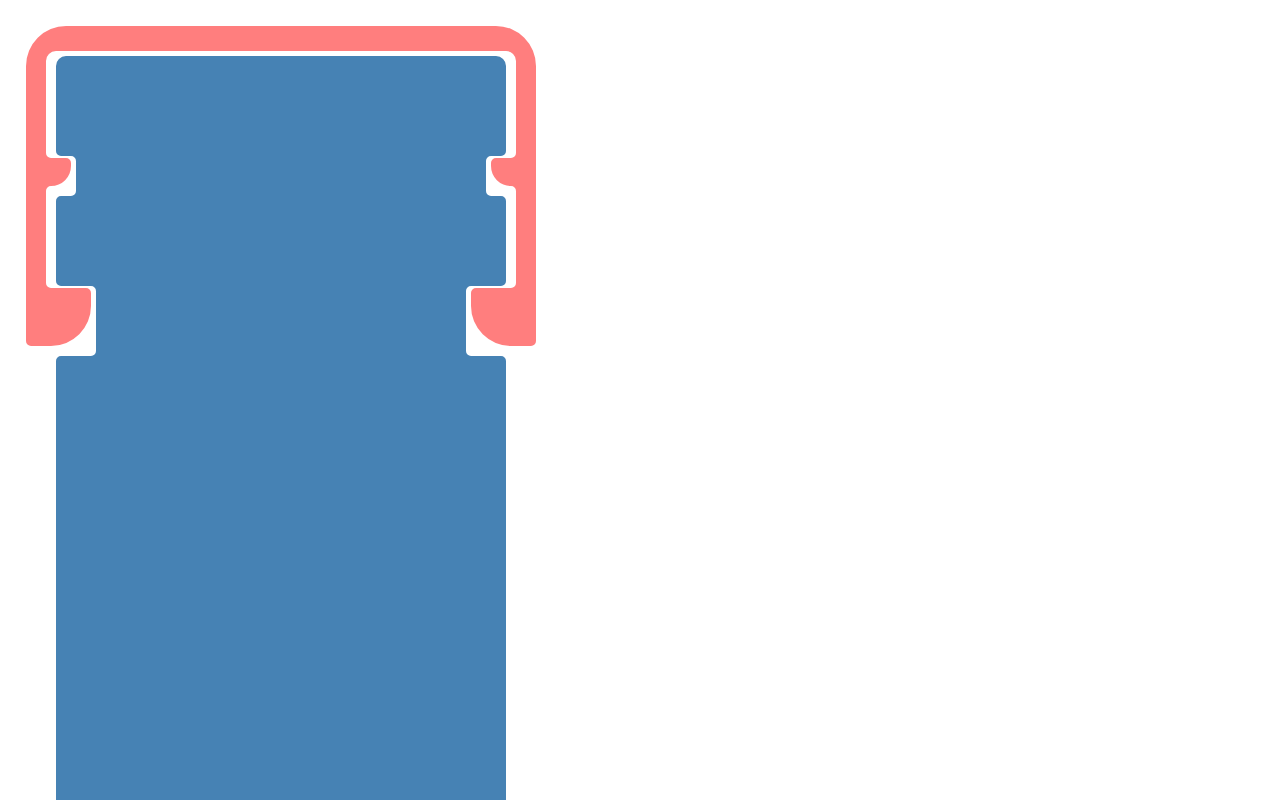
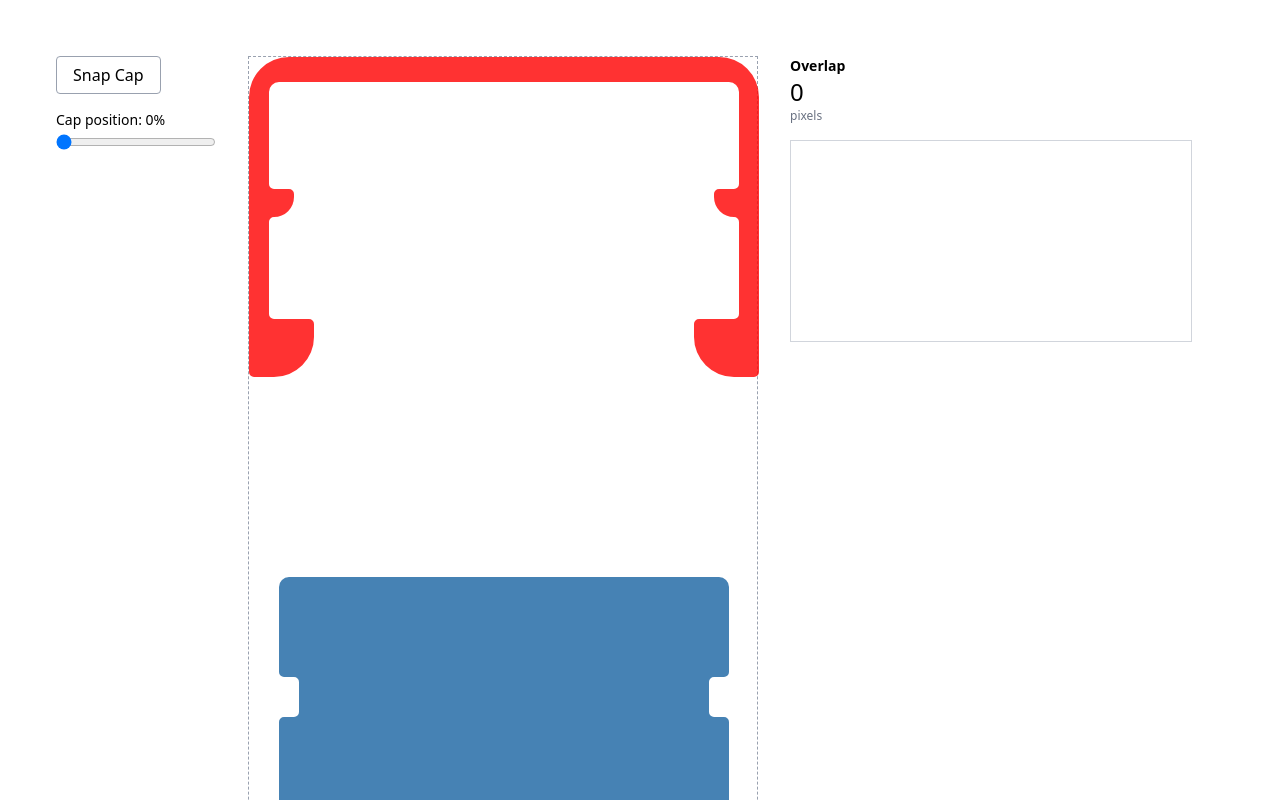
Before and after one commit to jborch/machine-simulator, an Angular app in the folder frontend/: page / in a window 1280 px wide. Shown: the top 800 px of the page. Built offline with nearby package versions, Linux system fonts and the light colour scheme.

Commit message:
Overlay + graph

```diff
--- /dev/null
+++ b/frontend/src/app/simulator/overlap-graph/overlap-graph.component.ts
@@ -0,0 +1,80 @@
+import {
+  ChangeDetectionStrategy,
+  Component,
+  effect,
+  ElementRef,
+  input,
+  viewChild,
+} from '@angular/core';
+
+@Component({
+  selector: 'app-overlap-graph',
+  standalone: true,
+  changeDetection: ChangeDetectionStrategy.OnPush,
+  template: `<canvas #canvas [width]="WIDTH" [height]="HEIGHT" class="border border-gray-300"></canvas>`,
+})
+export class OverlapGraphComponent {
+  readonly WIDTH = 400;
+  readonly HEIGHT = 200;
+  readonly PADDING = 20;
+
+  dataPoints = input<number[]>([]);
+
+  private canvas = viewChild.required<ElementRef<HTMLCanvasElement>>('canvas');
+
+  constructor() {
+    effect(() => {
+      this.draw(this.dataPoints());
+    });
+  }
+
+  private draw(points: number[]) {
+    const canvas = this.canvas().nativeElement;
+    const ctx = canvas.getContext('2d')!;
+    const w = this.WIDTH;
+    const h = this.HEIGHT;
+    const p = this.PADDING;
+
+    ctx.clearRect(0, 0, w, h);
+
+    // Draw axes
+    ctx.strokeStyle = '#999';
+    ctx.lineWidth = 1;
+    ctx.beginPath();
+    ctx.moveTo(p, p);
+    ctx.lineTo(p, h - p);
+    ctx.lineTo(w - p, h - p);
+    ctx.stroke();
+
+    if (points.length < 2) return;
+
+    const maxVal = Math.max(...points, 1);
+    const graphW = w - 2 * p;
+    const graphH = h - 2 * p;
+
+    // Draw line
+    ctx.strokeStyle = 'steelblue';
+    ctx.lineWidth = 2;
+    ctx.beginPath();
+
+    for (let i = 0; i < points.length; i++) {
+      const x = p + (i / (points.length - 1)) * graphW;
+      const y = h - p - (points[i] / maxVal) * graphH;
+
+      if (i === 0) {
+        ctx.moveTo(x, y);
+      } else {
+        ctx.lineTo(x, y);
+      }
+    }
+
+    ctx.stroke();
+
+    // Draw max label
+    ctx.fillStyle = '#666';
+    ctx.font = '10px sans-serif';
+    ctx.textAlign = 'right';
+    ctx.fillText(maxVal.toString(), p - 4, p + 4);
+    ctx.fillText('0', p - 4, h - p + 4);
+  }
+}
--- a/frontend/src/app/simulator/simulator.component.html
+++ b/frontend/src/app/simulator/simulator.component.html
@@ -1,4 +1,36 @@
-<div class="m-14 space-y-2 relative">
-  <app-cap class="absolute top-[-30px] left-[-30px] opacity-50 block" />
-  <app-pen />
+<div class="m-14 flex items-start gap-8">
+  <div class="w-40">
+    <button
+      (click)="toggle()"
+      class="px-4 py-1.5 border border-gray-400 rounded bg-white cursor-pointer hover:bg-gray-100 active:bg-gray-200"
+    >
+      {{ snapped() ? 'Reset' : 'Snap Cap' }}
+    </button>
+
+    <label class="mt-4 block text-sm">Cap position: {{ capPercent() }}%</label>
+    <input
+      type="range"
+      min="0"
+      max="100"
+      [value]="capPercent()"
+      (input)="onSliderInput($event)"
+      class="w-full mt-1"
+    />
+  </div>
+
+  <div class="relative border border-dashed border-gray-400" style="width: 510px; height: 2320px">
+    <app-cap
+      class="block absolute left-0 top-0 z-10"
+      [style.opacity]="CAP_OPACITY"
+      [style.transform]="'translateY(' + capTranslateY() + 'px)'"
+    />
+    <app-pen class="block absolute left-[30px] top-[520px]" />
+  </div>
+
+  <div>
+    <div class="text-sm font-semibold">Overlap</div>
+    <div class="text-2xl">{{ overlapPixelCount() }}</div>
+    <div class="text-xs text-gray-500 mb-4">pixels</div>
+    <app-overlap-graph [dataPoints]="overlapHistory()" />
+  </div>
 </div>
--- a/frontend/src/app/simulator/simulator.component.ts
+++ b/frontend/src/app/simulator/simulator.component.ts
@@ -1,12 +1,157 @@
-import { ChangeDetectionStrategy, Component } from '@angular/core';
+import { ChangeDetectionStrategy, Component, signal } from '@angular/core';
 import { CapComponent } from './cap/cap.component';
+import { OverlapGraphComponent } from './overlap-graph/overlap-graph.component';
 import { PenComponent } from './pen/pen.component';
+
+const PEN_PATH = `
+  M 40 0 L 440 0 A 10 10 0 0 1 450 10
+  L 450 95 A 5 5 0 0 1 445 100 L 435 100 A 5 5 0 0 0 430 105
+  L 430 135 A 5 5 0 0 0 435 140 L 445 140 A 5 5 0 0 1 450 145
+  L 450 225 A 5 5 0 0 1 445 230 L 415 230 A 5 5 0 0 0 410 235
+  L 410 295 A 5 5 0 0 0 415 300 L 445 300 A 5 5 0 0 1 450 305
+  L 450 1760 A 40 40 0 0 1 410 1800 L 40 1800 A 40 40 0 0 1 0 1760
+  L 0 305 A 5 5 0 0 1 5 300 L 35 300 A 5 5 0 0 0 40 295
+  L 40 235 A 5 5 0 0 0 35 230 L 5 230 A 5 5 0 0 1 0 225 L 0 145
+  A 5 5 0 0 1 5 140 L 15 140 A 5 5 0 0 0 20 135
+  L 20 105 A 5 5 0 0 0 15 100 L 5 100 A 5 5 0 0 1 0 95
+  L 0 10 A 10 10 0 0 1 10 0 Z
+`;
+
+const CAP_PATH = `
+  M 40 0 L 470 0 A 40 40 0 0 1 510 40
+  L 510 315 A 5 5 0 0 1 505 320 L 485 320 A 40 40 0 0 1 445 280
+  L 445 267 A 5 5 0 0 1 450 262 L 485 262 A 5 5 0 0 0 490 257
+  L 490 165 A 5 5 0 0 0 485 160 A 20 20 0 0 1 465 140
+  L 465 137 A 5 5 0 0 1 470 132 L 485 132 A 5 5 0 0 0 490 127
+  L 490 35 A 10 10 0 0 0 480 25 L 30 25 A 10 10 0 0 0 20 35
+  L 20 127 A 5 5 0 0 0 25 132 L 40 132 A 5 5 0 0 1 45 137
+  L 45 140 A 20 20 0 0 1 25 160 A 5 5 0 0 0 20 165
+  L 20 257 A 5 5 0 0 0 25 262 L 60 262 A 5 5 0 0 1 65 267
+  L 65 280 A 40 40 0 0 1 25 320 L 5 320 A 5 5 0 0 1 0 315
+  L 0 40 A 40 40 0 0 1 40 0 Z
+`;
+
+const PEN_X = 30;
+const PEN_Y = 520;
+const CANVAS_W = 510;
 
 @Component({
   selector: 'app-simulator',
   standalone: true,
-  imports: [CapComponent, PenComponent],
+  imports: [CapComponent, OverlapGraphComponent, PenComponent],
   templateUrl: './simulator.component.html',
   changeDetection: ChangeDetectionStrategy.OnPush,
 })
-export class SimulatorComponent {}
+export class SimulatorComponent {
+  readonly CAP_OPACITY = 0.8;
+  readonly ANIMATION_DURATION_MS = 700;
+  readonly SNAP_TRANSLATE_Y = 490;
+  readonly FRAME_MS = 16;
+
+  capPercent = signal(0);
+  capTranslateY = signal(0);
+  snapped = signal(false);
+  overlapPixelCount = signal(0);
+  overlapHistory = signal<number[]>([]);
+
+  private penCanvas: OffscreenCanvas;
+  private capCanvas: OffscreenCanvas;
+  private penPath: Path2D;
+  private capPath: Path2D;
+
+  constructor() {
+    this.penPath = new Path2D(PEN_PATH);
+    this.capPath = new Path2D(CAP_PATH);
+
+    // Pre-render pen once (it never moves)
+    this.penCanvas = new OffscreenCanvas(CANVAS_W, PEN_Y + 1800);
+    const penCtx = this.penCanvas.getContext('2d')!;
+    penCtx.translate(PEN_X, PEN_Y);
+    penCtx.fill(this.penPath);
+
+    this.capCanvas = new OffscreenCanvas(CANVAS_W, PEN_Y + 1800);
+  }
+
+  onSliderInput(event: Event) {
+    const value = +(event.target as HTMLInputElement).value;
+    this.capPercent.set(value);
+    this.capTranslateY.set((value / 100) * this.SNAP_TRANSLATE_Y);
+    this.snapped.set(value === 100);
+    this.calculateOverlap();
+  }
+
+  toggle() {
+    const isSnapped = this.snapped();
+    const from = isSnapped ? this.SNAP_TRANSLATE_Y : 0;
+    const to = isSnapped ? 0 : this.SNAP_TRANSLATE_Y;
+    const totalFrames = Math.ceil(this.ANIMATION_DURATION_MS / this.FRAME_MS);
+    let frame = 0;
+
+    this.overlapHistory.set([]);
+
+    const step = () => {
+      frame++;
+      const progress = Math.min(frame / totalFrames, 1);
+      const y = from + (to - from) * progress;
+      this.capTranslateY.set(y);
+      this.capPercent.set(Math.round((y / this.SNAP_TRANSLATE_Y) * 100));
+      this.calculateOverlap();
+
+      if (!isSnapped) {
+        this.overlapHistory.update((h) => [...h, this.overlapPixelCount()]);
+      }
+
+      if (progress < 1) {
+        setTimeout(step, this.FRAME_MS);
+      }
+    };
+
+    setTimeout(step, this.FRAME_MS);
+    this.snapped.update((v) => !v);
+  }
+
+  private calculateOverlap() {
+    const capY = this.capTranslateY();
+
+    // Determine the vertical overlap region
+    const capTop = capY;
+    const capBottom = capY + 320;
+    const penTop = PEN_Y;
+    const penBottom = PEN_Y + 1800;
+
+    const overlapTop = Math.max(capTop, penTop);
+    const overlapBottom = Math.min(capBottom, penBottom);
+
+    if (overlapTop >= overlapBottom) {
+      this.overlapPixelCount.set(0);
+      return;
+    }
+
+    const regionH = Math.ceil(overlapBottom - overlapTop);
+
+    // Draw cap in the overlap region only
+    const capCtx = this.capCanvas.getContext('2d')!;
+    capCtx.clearRect(0, 0, CANVAS_W, regionH);
+    capCtx.save();
+    capCtx.translate(0, -overlapTop);
+    capCtx.translate(0, capY);
+    capCtx.fill(this.capPath);
+    capCtx.restore();
+
+    const capData = capCtx.getImageData(0, 0, CANVAS_W, regionH).data;
+
+    // Get pen pixels for the same region
+    const penData = this.penCanvas
+      .getContext('2d')!
+      .getImageData(0, Math.floor(overlapTop), CANVAS_W, regionH).data;
+
+    let count = 0;
+    for (let i = 3; i < penData.length; i += 4) {
+      if (penData[i] > 0 && capData[i] > 0) {
+        count++;
+      }
+    }
+
+    this.overlapPixelCount.set(count);
+  }
+}
```
